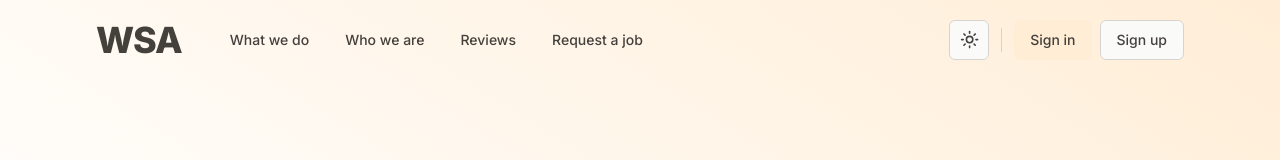
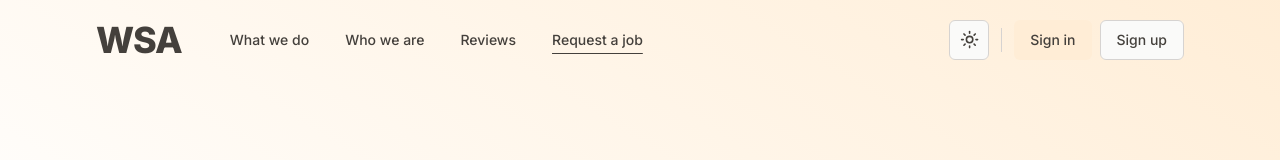
Before and after one commit to mikelong10/wayland-student-athlete-app, a Next.js app: page / in a window 1280 px wide. Shown: the top 160 px of the page. Built offline with nearby package versions, Linux system fonts and the light colour scheme; no server answers.

Commit message:
calling more attention to request btn

```diff
--- a/src/components/header/Header.tsx
+++ b/src/components/header/Header.tsx
@@ -43,7 +43,7 @@ const headerNavLinks: HeaderNavLink[] = [
     text: "Request a job",
     variant: "ghost",
     mobileStyle: "rounded-full p-8 text-2xl tracking-tight",
-    desktopStyle: "h-10 w-fit items-center justify-center rounded-md px-4 py-2 text-sm font-medium transition-colors hover:bg-primary hover:text-primary-foreground focus:bg-primary focus:text-primary-foreground focus:outline-none disabled:pointer-events-none disabled:opacity-50 data-[active]:bg-primary/50 data-[state=open]:bg-primary/50",
+    desktopStyle: "h-10 w-fit items-center justify-center rounded-md px-4 py-2 text-sm font-medium underline underline-offset-8 hover:no-underline transition-all hover:bg-primary hover:text-primary-foreground focus:bg-primary focus:text-primary-foreground focus:outline-none disabled:pointer-events-none disabled:opacity-50 data-[active]:bg-primary/50 data-[state=open]:bg-primary/50",
   },
 ];
 
```
